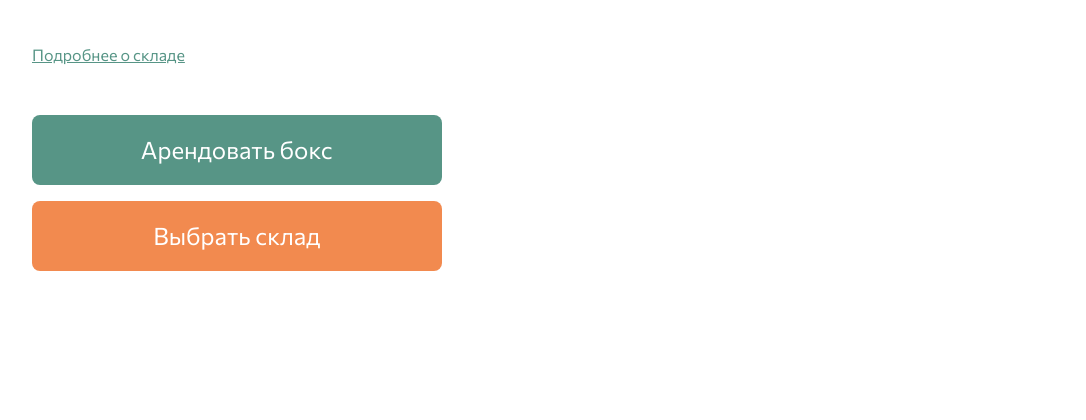
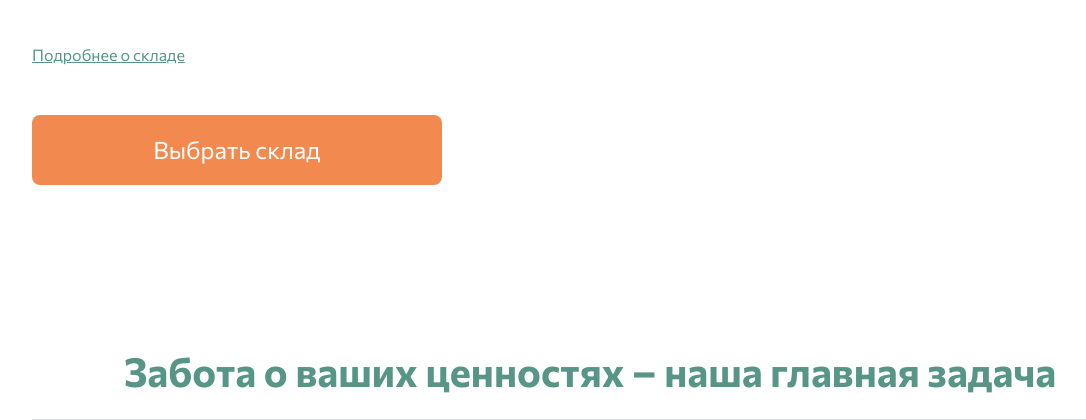
Before and after one commit to permsky/self_storage_site, a Django app: template self_storage_site/templates/index.html in a window 1280 px wide. Shown: the part 3456-3876 px from the top of the page, without its empty margins (50-1136 px from the left). Run offline with Django 3.2, Linux system fonts and the light colour scheme; the template is opened without the code that fills it, so the values that code supplies are empty; parts of the project's set-up code (start-up, migrations or seed data) failed here and were passed over; some libraries are stand-ins or nearby versions.

Commit message:
Correct buttons in index

```diff
--- a/self_storage_site/templates/boxes.html
+++ b/self_storage_site/templates/boxes.html
@@ -83,6 +83,7 @@
 		<div class="col-12 col-lg-6 SelfStorage__img"></div>
 	</article>
 	<article class="mt-header">
+		<a name="all_boxes"></a>
 		<h1 class="text-center fw-bold SelfStorage_green mb-5">Аренда боксов</h1>
 		<h6 class="text-center SelfStorage_grey">Арендуйте склад индивидуального хранения по уникальной цене прямо сейчас</h6>
 		<a href="#BOX" id="toBox" class="d-none"></a>
--- a/self_storage_site/templates/index.html
+++ b/self_storage_site/templates/index.html
@@ -210,8 +210,8 @@
 				</div>
 				<a href="{% url 'boxes'%}" class="text-center text-lg-start mt-4 mb-5 SelfStorage_green">Подробнее о складе</a>
 				<div class="d-flex flex-column align-items-center align-items-lg-start">
-					<button class="btn w-75 fs_24 px-5 py-3 text-white border-8 SelfStorage__bg_green SelfStorage__btn2_green mb-3">Арендовать бокс</button>
-					<button class="btn w-75 fs_24 px-5 py-3 text-white border-8 SelfStorage__bg_orange SelfStorage__btn2_orange">Выбрать склад</button>
+					<!--<button class="btn w-75 fs_24 px-5 py-3 text-white border-8 SelfStorage__bg_green SelfStorage__btn2_green mb-3">Арендовать бокс</button>-->
+					<button onclick="location.href = {% url 'boxes' %}" class="btn w-75 fs_24 px-5 py-3 text-white border-8 SelfStorage__bg_orange SelfStorage__btn2_orange">Выбрать склад</button>
 				</div>
 			</div>
 		</div>
```
